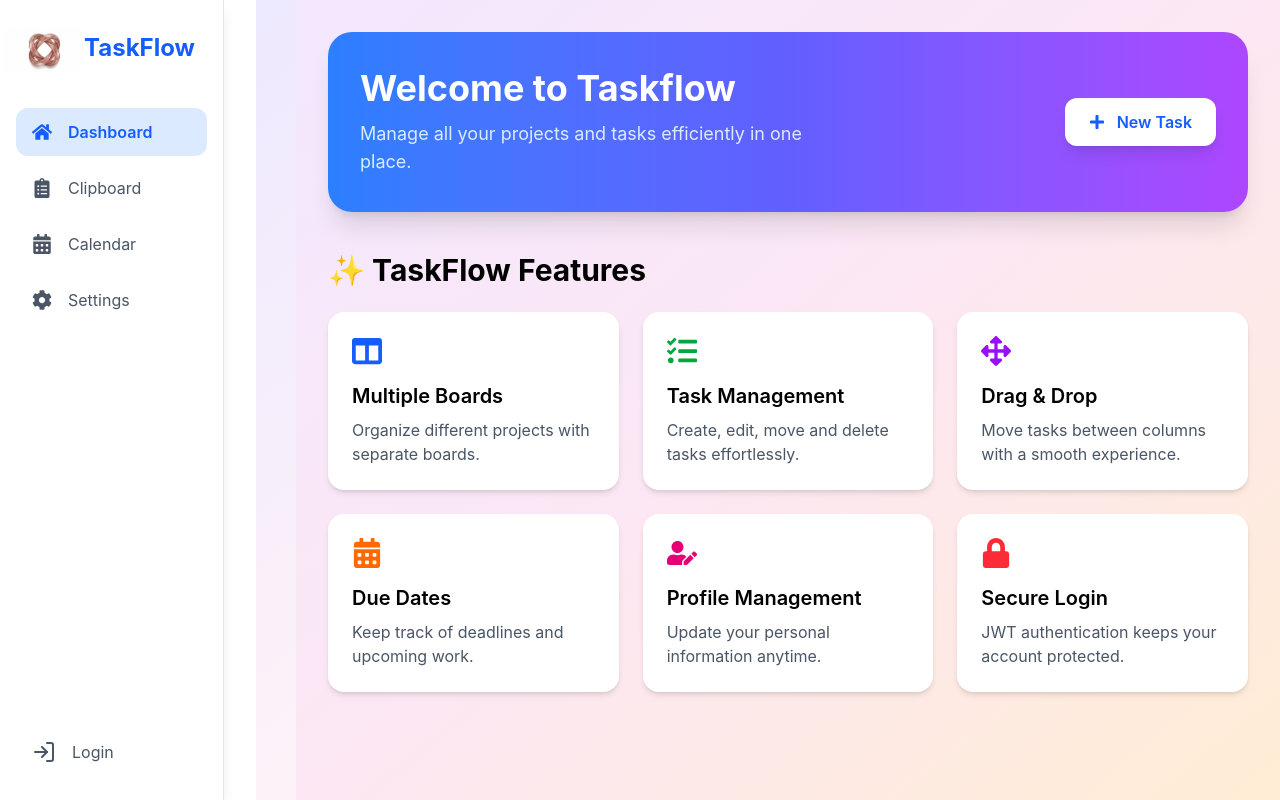
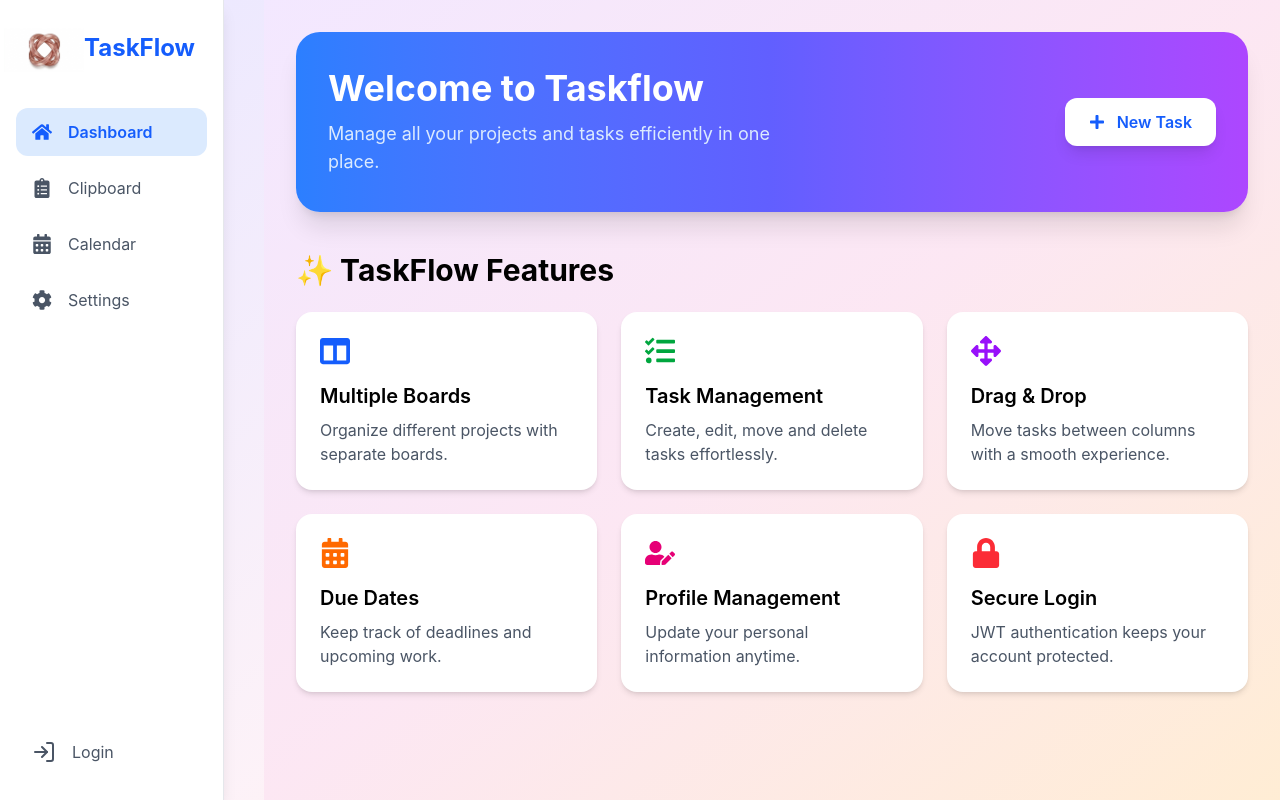
Before and after one commit to kathiravan-018/taskflow, a React (Vite) app: page / in a window 1280 px wide. Built offline with nearby package versions, Linux system fonts and the light colour scheme; no server answers.

Commit message:
Drag error fixed

```diff
--- a/src/App.jsx
+++ b/src/App.jsx
@@ -17,7 +17,7 @@ export default function App() {
     <div className="flex">
       <Sidebar />
 
-      <main className="ml-64 flex-1 min-h-screen bg-gradient-to-br from-violet-100 via-pink-50 to-orange-100">
+      <main className="ml-56 flex-1 min-h-screen bg-gradient-to-br from-violet-100 via-pink-50 to-orange-100">
         <Routes>
           <Route path="/" element={<Home /> } />
           <Route path="/board"
```
